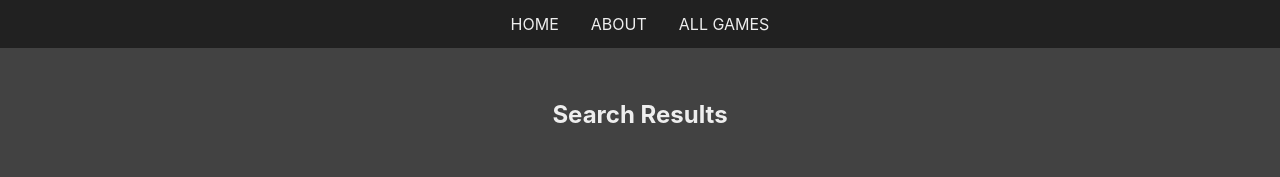
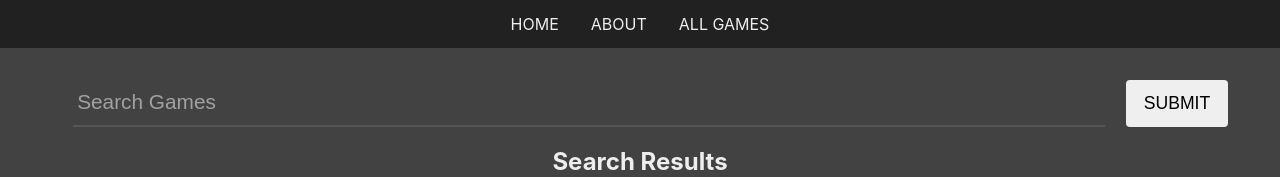
Before and after one commit to SEI-R-4-24/u4_hw_RAWG_router, a React (Vite) app: page / in a window 1280 px wide. Shown: the top 177 px of the page. Built offline with nearby package versions, Linux system fonts and the light colour scheme; no server answers.

Commit message:
search function working / game card as well

```diff
--- a/src/components/GameCard.jsx
+++ b/src/components/GameCard.jsx
@@ -1,19 +1,18 @@
 import { Link } from 'react-router-dom'
 import axios from 'axios'
-import { BASE_URL } from '../globals'
 
-const GameCard = ({ games }) => {
-
+const GameCard = ({ game }) => {
+console.log(game)
   return game ? (
-    <div className="card game-card" onClick={games.onClick}>
+    <div className="card game-card" onClick="">
       <div className="img-wrapper">
-        <img src={games.image} alt={games.name} />
+        <img src={game.background_image} alt={game.name} />
       </div>
       <div className="info-wrapper flex-col">
-        <h3>{games.name}</h3>
+        <h3>{game.name}</h3>
       </div>
       <Link to="/viewgames">
-        <button onClick={() => handleChange(game.id)} className="backButton">BACK</button>
+        <button className="backButton">BACK</button>
       </Link>
     </div>
   ) : null
--- a/src/components/GenreCard.jsx
+++ b/src/components/GenreCard.jsx
@@ -1,3 +1,5 @@
+import { Link } from 'react-router-dom'
+
 const GenreCard = () => {
 
   return (
--- a/src/components/Search.jsx
+++ b/src/components/Search.jsx
@@ -1,7 +1,8 @@
 const Search = (props) => {
-
+// console.log(props)
   return (
-    <form onSubmit={getSearchResults}>
+    <div className="">
+      <form onSubmit={props.onSubmit}>
         <input
           type="text"
           name="search"
@@ -11,8 +12,8 @@ const Search = (props) => {
         ></input>
         <br />
         <button type="submit" className="submitBtn">SUBMIT</button>
-
       </form>
+    </div>
   )
 }
 
--- a/src/pages/About.jsx
+++ b/src/pages/About.jsx
@@ -2,7 +2,9 @@ const About = () => {
 
   return (
     <div>
-      <p>hello welcome to the about page. if you're here, we're here.</p>
+      <h1>About</h1>
+      <br />
+      <p>Welcome to our page. We made this lovely search engine for you.</p>
     </div>
   )
 }
--- a/src/pages/GameDetails.jsx
+++ b/src/pages/GameDetails.jsx
@@ -1,10 +1,16 @@
 import { useEffect, useState } from 'react'
+
+const API_KEY = import.meta.env.VITE_RAWG_KEY
 
 const GameDetails = (props) => {
   const [gameDetails, setGameDetails] = useState({})
 
   useEffect(() => {
-
+      const getGameDetails = async () => {
+        const response = await axios.get(`https://api.rawg.io/api/games/${gameId}?key=${API_KEY}`)
+        setGameDetails(response.data)
+      }
+      getGameDetails()
   }, [gameId])
 
   return (
--- a/src/pages/Home.jsx
+++ b/src/pages/Home.jsx
@@ -1,4 +1,10 @@
 import { useState } from 'react'
+import axios from 'axios'
+import Search from '../components/Search'
+import GameCard from '../components/GameCard'
+
+
+const API_KEY = import.meta.env.VITE_RAWG_KEY
 
 const Home = () => {
   const [genres, setGenres] = useState([])
@@ -12,21 +18,36 @@ const Home = () => {
 
   const getSearchResults = async (e) => {
     e.preventDefault()
-    // Step 2
+    let results = await axios.get(`https://api.rawg.io/api/games?key=${API_KEY}&search=${searchQuery}`)
+    console.log(results)
+    setSearchResults(results.data.results)
   }
 
-  const handleChange = (event) => {
-    // Step 1
-
+  const handleChange = (e) => {
+    // e.preventDefault()
+    setSearchQuery(e.target.value)
   }
 
 
   return (
     <div>
       <div className="search">
+        <Search
+        onSubmit={getSearchResults}
+        onChange={handleChange}
+        value={searchQuery}
+        />
         <h2>Search Results</h2>
         <section className="search-results container-grid">
-
+          <div>
+            {
+              searchResults.map((searchResult) => {
+                  return (<GameCard
+                    game={searchResult}
+                  />)
+              })
+            }
+          </div>
         </section>
       </div>
       <div className="genres">
--- a/src/pages/ViewGames.jsx
+++ b/src/pages/ViewGames.jsx
@@ -1,12 +1,18 @@
 import { useState } from 'react'
 import axios from 'axios'
 
-const ViewGames = (props) => {
+const API_KEY = import.meta.env.VITE_RAWG_KEY
+
+const ViewGames = () => {
+  // console.log(props)
   const [genereId, setGenreId] = useState(null)
   const [games, setGames] = useState([])
 
   const getGamesByGenre = async () => {
-
+    // let games = await axios.get(`https://api.rawg.io/api/genres=${}&key=${API_KEY}`)
+    let genres =
+    console.log(games)
+    // setGames()
   }
 
   return (
@@ -16,7 +22,7 @@ const ViewGames = (props) => {
         {
           games.map((game) => (
             <div key={game.id} className="card">
-              <img src="" alt="poster" />
+              <img src='' alt="poster" />
               <h4>{game.title}</h4>
               <button onClick={() => getGamesByGenre(game.id)}>GAME DETAILS</button>
             </div>
```
Lines whose indentation alone changed are shown as unchanged.
